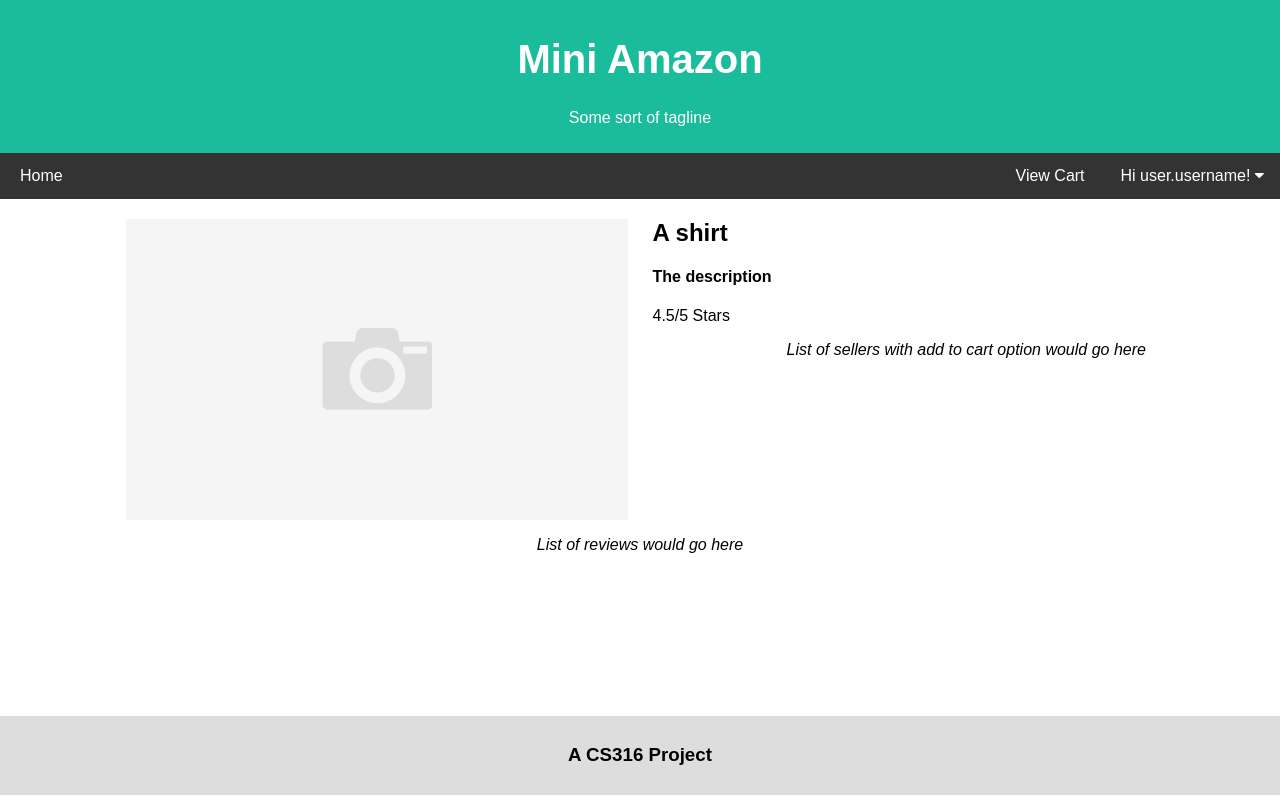
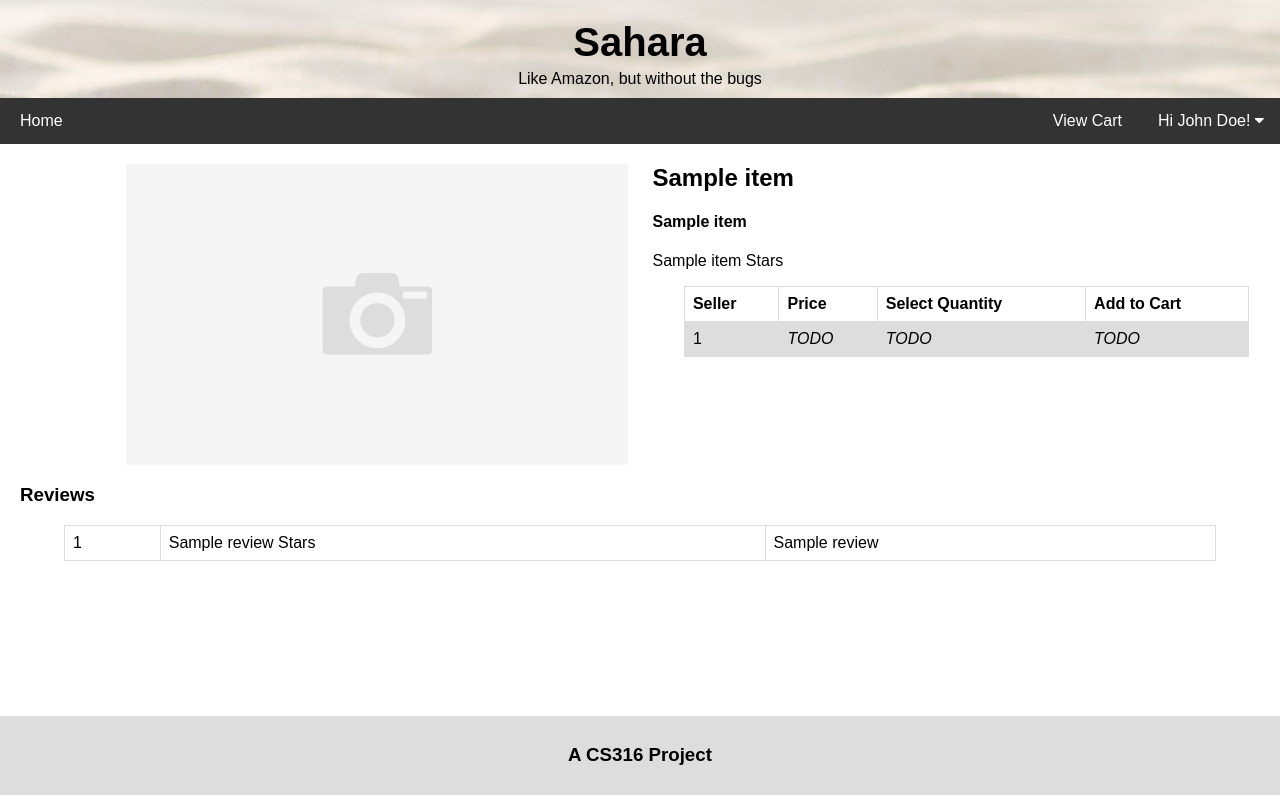
Before and after one commit to silaslenihan/Mini-Amazon, a Flask app: page /productDescription?itemid=1 in a window 1280 px wide. Run offline with Flask 2, Linux system fonts and the light colour scheme; a database or web service that is not in the repository returns one stand-in record (values such as "Sample title"); some libraries are stand-ins or nearby versions.

Commit message:
Incorporate front end with back end for MS2

```diff
--- a/static/css/style.css
+++ b/static/css/style.css
@@ -6,25 +6,36 @@
 body {
   font-family: Arial, Helvetica, sans-serif;
   margin: 0;
+  margin-bottom: 20px;
+}
+
+.productImage {
+  width: 80%;
+  float: right;
+  margin-top:20px;
 }
 
 img {
   width: 80%;
-  float: right;
-  margin-top:20px;
 }
 
 /* Header/logo Title */
 .header {
   padding: 10px;
   text-align: center;
-  background: #1abc9c;
-  color: white;
+  background-image: url("../images/sand-header.jpg");
+  color: black;
 }
 
 /* Increase the font size of the heading */
 .header h1 {
   font-size: 40px;
+  margin-top: 10px;
+  margin-bottom: 5px;
+}
+
+.header p {
+  margin: 0px;
 }
 
 .navbar {
--- a/templates/layout.html
+++ b/templates/layout.html
@@ -1,7 +1,7 @@
 <!DOCTYPE html>
 <html lang="en">
 <head>
-<title>Mini Amazon</title>
+<title>Sahara</title>
 <meta charset="UTF-8">
 <meta name="viewport" content="width=device-width, initial-scale=1">
 <link rel="stylesheet" href="../static/css/style.css" type="text/css" media="screen">
@@ -11,18 +11,18 @@
 <body>
 
 <div class="header">
-  <h1>Mini Amazon</h1>
-  <p>Some sort of tagline</p>
+  <h1>Sahara</h1>
+  <p>Like Amazon, but without the bugs</p>
 </div>
 
 <div class="navbar">
   <a href="{{url_for('root')}}">Home</a>
   <div class="dropdown">
-  <button class="dropbtn" onclick="openDropdown('userDropdown')">Hi user.username!
+  <button class="dropbtn" onclick="openDropdown('userDropdown')">Hi John Doe!
     <i class="fa fa-caret-down"></i>
   </button>
   <div class="dropdown-content" id="userDropdown">
-    <p>Current balance: <b>user.balance</b></p>
+    <p>Current balance: <b>$0.00</b></p>
     <a href="#">View Profile</a>
     <a href="#">Add Balance</a>
     <a href="#">Purchase History</a>
--- a/templates/productDescription.html
+++ b/templates/productDescription.html
@@ -5,15 +5,41 @@
 	{% block content %}
 	<div class="row">
   		<div class="column" style="margin-right:20px">
-  			<img src="../static/images/default-img.gif" alt="Default product image">
+  			<img src="../static/images/default-img.gif" alt="Default product image" class="productImage">
   		</div>
   		<div class="column" style="margin-left:5px">
-  			<h2>A shirt</h2>
-  			<h4>The description</h4>
-  			<p>4.5/5 Stars</p>
-  			<p style="text-align:center"><i>List of sellers with add to cart option would go here</i></p>
+  			<h2>{{data.item_name}}</h2>
+  			<h4>{{data.description}}</h4>
+  			<p>{{data.rating}} Stars</p>
+  			<table class="results">
+  				<tr>
+  					<th>Seller</th>
+  					<th>Price</th>
+  					<th>Select Quantity</th>
+  					<th>Add to Cart</th>
+				</tr>
+  				{% for seller in data.sellers_list %}
+  				<tr>
+  					<td>{{seller}}</td>
+  					<td><i>TODO</i></td>
+  					<td><i>TODO</i></td>
+  					<td><i>TODO</i></td>
+  				</tr>
+  				{% endfor %}
+  			</table>
   		</div>
 	</div>
-	<p style="text-align:center"><i>List of reviews would go here</i></p>
+	<h3 class="bodytext">Reviews</h3>
+	<table class="results">
+		{% for review in data.reviews_list %}
+		<tr>
+			<td>{{review.username}} </td>
+			<td>{{review.rating}} Stars </td>
+			<td>{{review.content}} </td>
+		</tr>
+
+		{% endfor %}
+	</table>
+	<br><br>
 	{% endblock %}
 </html>
```
Also changed, not shown: templates/home.html (+24 -5 lines), templates/result.html (+10 -5 lines), static/images/sand-header.jpg (added).
